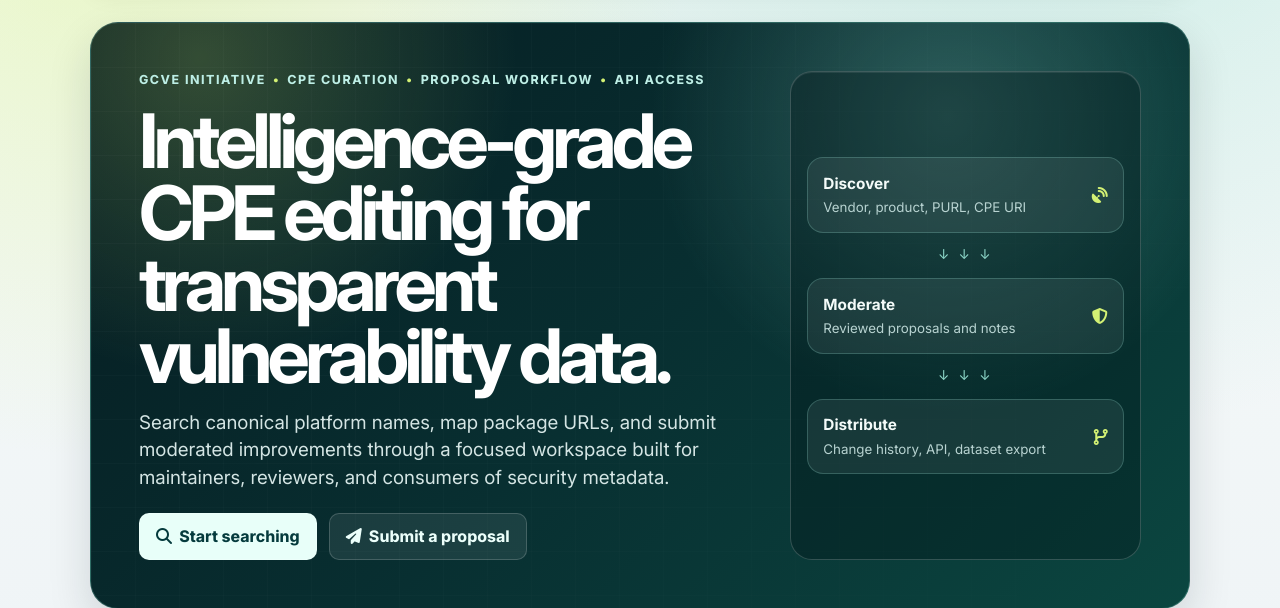
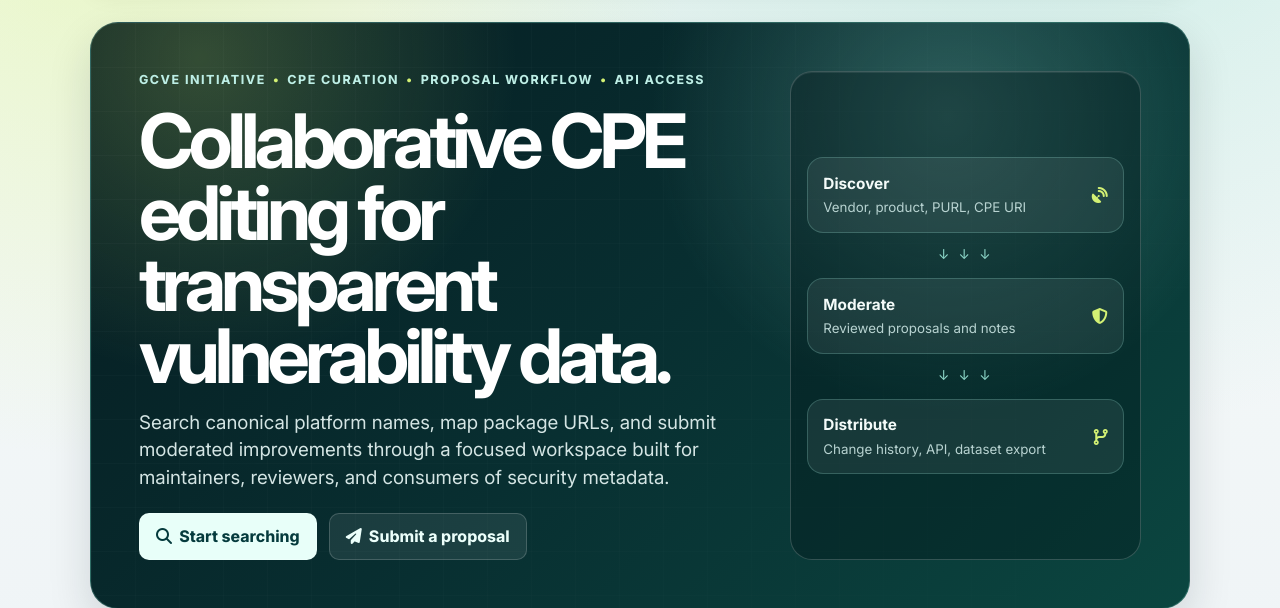
Before and after one commit to gcve-eu/cpe-editor, a Flask app: page / in a window 1280 px wide. Shown: the part 141-749 px from the top of the page. Run offline with Flask 3, Linux system fonts and the light colour scheme; some libraries are stand-ins or nearby versions.

Commit message:
chg: [view] collaborative is better

```diff
--- a/app/templates/index.html
+++ b/app/templates/index.html
@@ -9,7 +9,7 @@
       <span>Proposal workflow</span>
       <span>API access</span>
     </p>
-    <h1 id="home-hero-title" class="hero-title">Intelligence-grade CPE editing for transparent vulnerability data.</h1>
+    <h1 id="home-hero-title" class="hero-title">Collaborative CPE editing for transparent vulnerability data.</h1>
     <p class="hero-copy">
       Search canonical platform names, map package URLs, and submit moderated improvements through a focused workspace built for maintainers, reviewers, and consumers of security metadata.
     </p>
```
